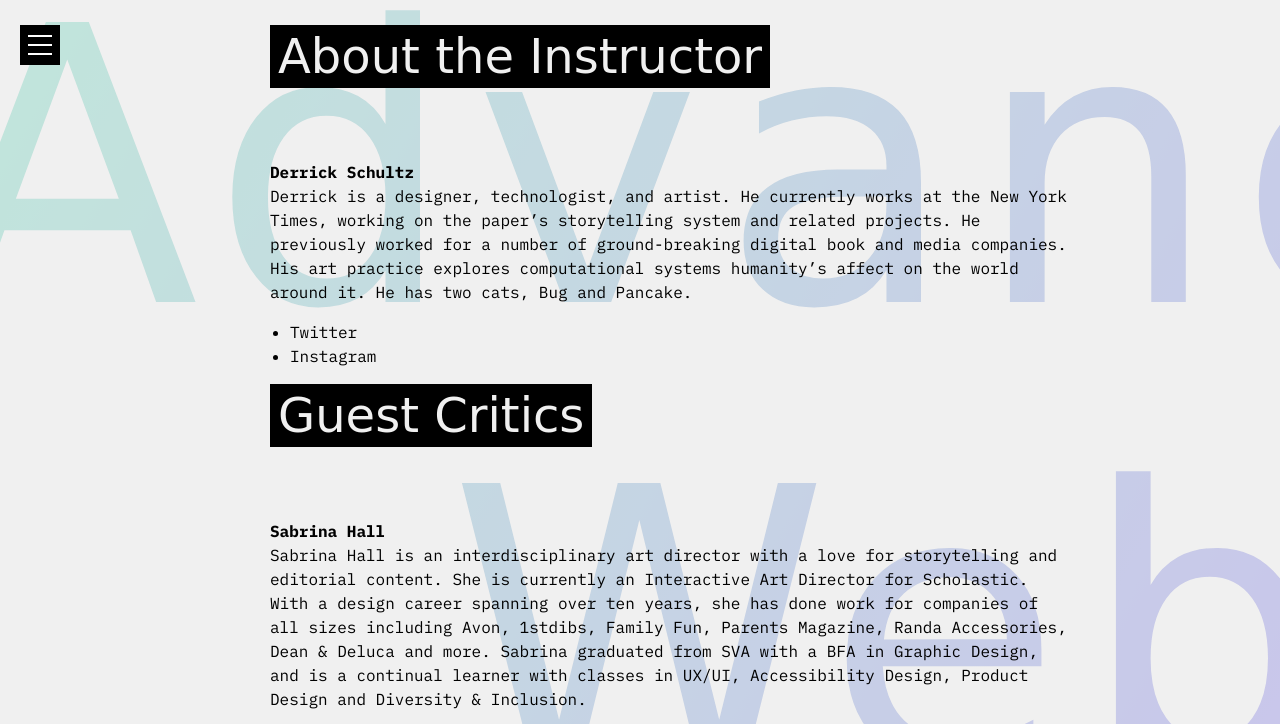
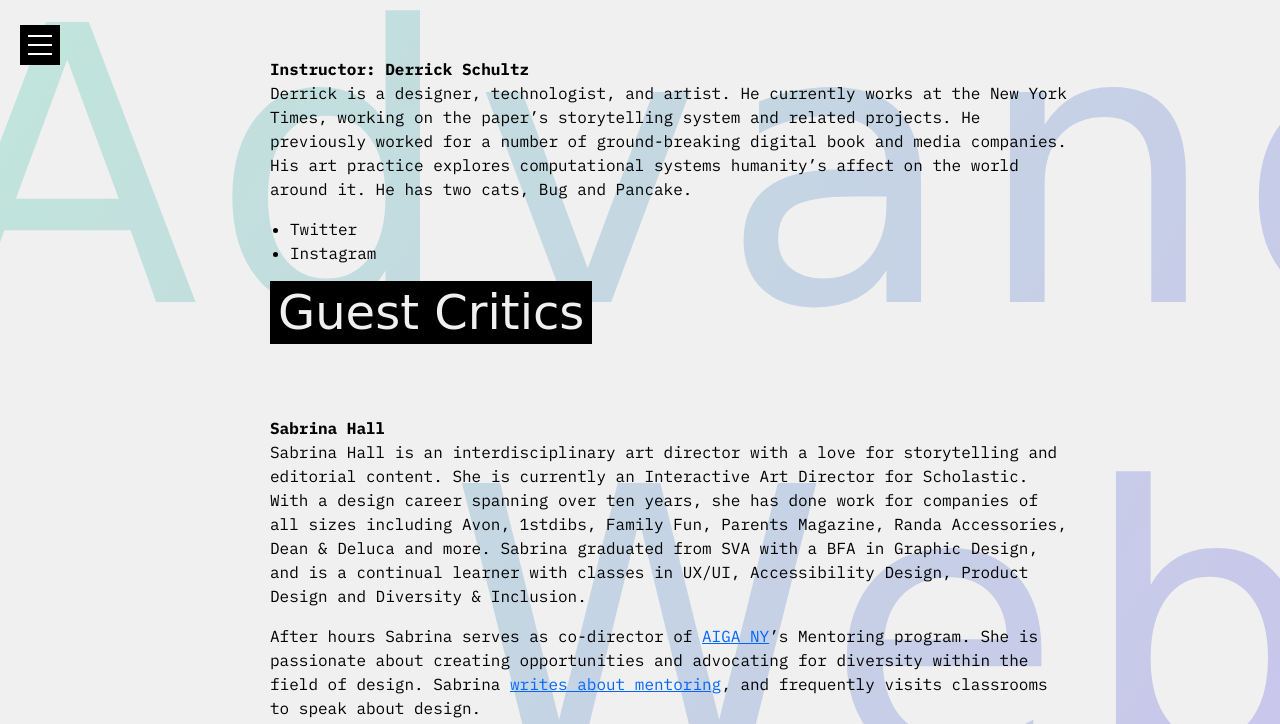
Before and after one commit to dvschultz/PSD-WAMD-SP19, a plain HTML site: page guests.html in a window 1280 px wide. Shown: the top 724 px of the page. Drawn offline with Linux system fonts and the light colour scheme; a web font is replaced by a local one.

Commit message:
ok that h2 was too much

```diff
--- a/guests.html
+++ b/guests.html
@@ -25,9 +25,8 @@
 		</ul>
 	</nav>
 	<h1>Advanced Web Mobile Design</h1>
-	<h2>About the Instructor</h2>
 
-	<h3>Derrick Schultz</h3>
+	<h3>Instructor: Derrick Schultz</h3>
 	<p>Derrick is a designer, technologist, and artist. He currently works at the New York Times, working on the paper’s storytelling system and related projects. He previously worked for a number of ground-breaking digital book and media companies. His art practice explores computational systems humanity’s affect on the world around it. He has two cats, Bug and Pancake.</p>
 	<ul>
 		<li><a href="https://twitter.com/dvsch" target="_blank"></a>Twitter</li>
```
